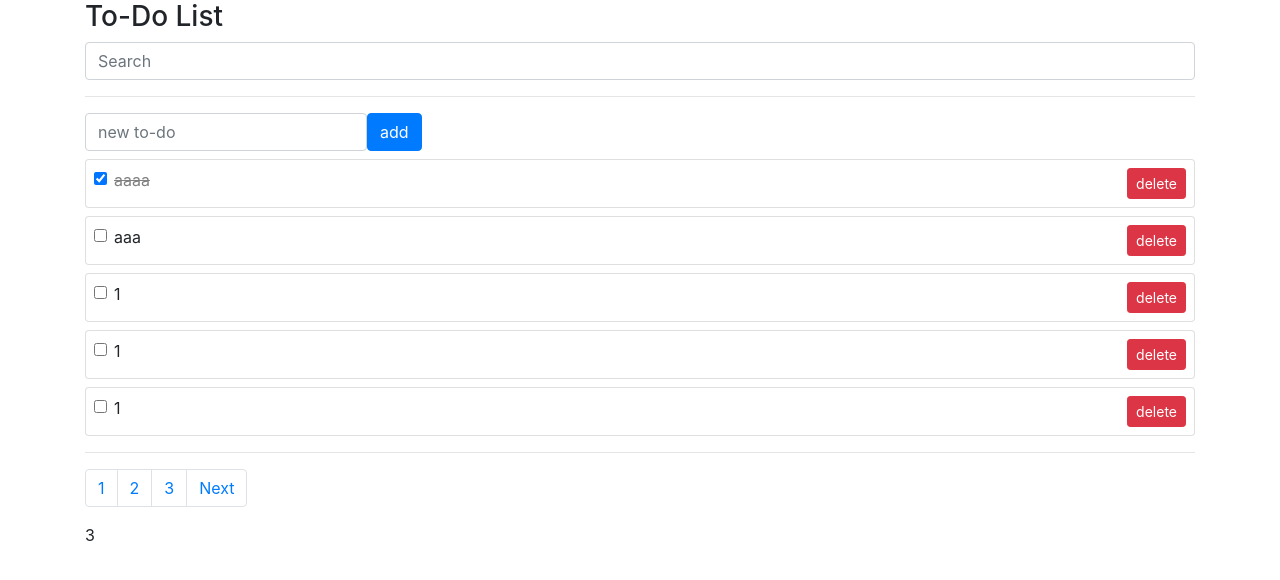
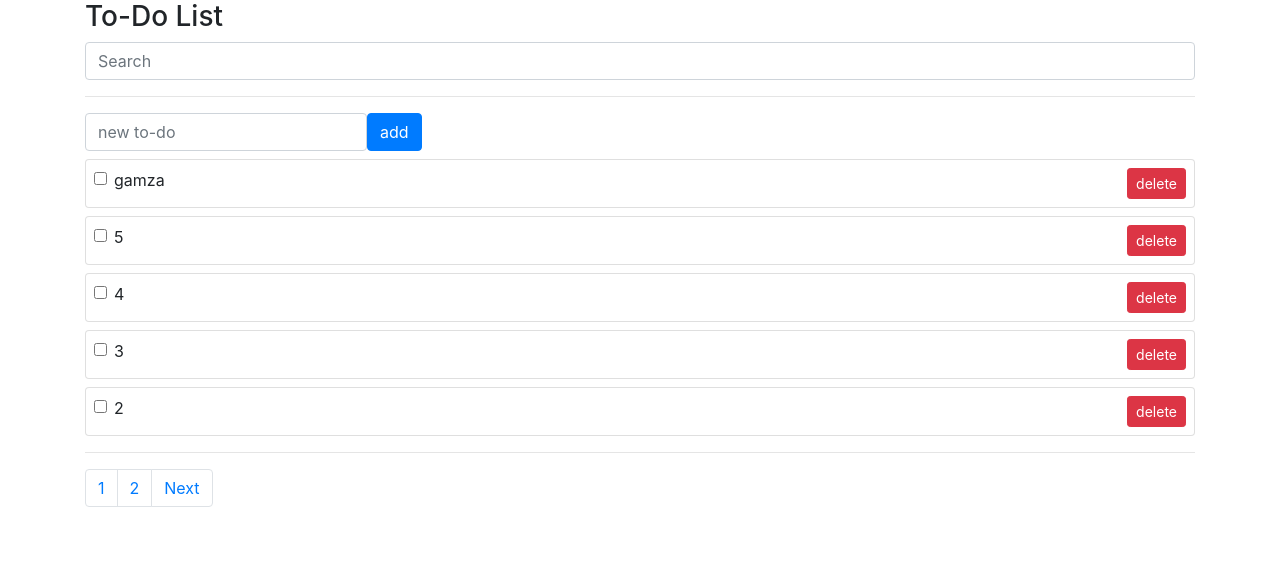
Before and after one commit to owohaha123/Vue, a Vue app in the folder vue3-project/: page / in a window 1280 px wide. Shown: the top 580 px of the page. Built offline with nearby package versions, Linux system fonts and the light colour scheme; data requests are answered from the project's data file.

Commit message:
vue3_35~39
- watchEffect
- watch
- 데이터 추가, 삭제 시 paging 개선
- 검색 기능 개선 (watch, setTimeout, @keyup.enter)

```diff
--- a/vue3-project/db.json
+++ b/vue3-project/db.json
@@ -1,79 +1,44 @@
 {
   "todos": [
     {
-      "subject": "aaaa",
-      "completed": true,
-      "id": 2
+      "subject": "goguma",
+      "completed": false,
+      "id": 18
     },
     {
-      "subject": "aaa",
+      "subject": "new",
       "completed": false,
-      "id": 3
+      "id": 19
     },
     {
       "subject": "1",
       "completed": false,
-      "id": 4
-    },
-    {
-      "subject": "1",
-      "completed": false,
-      "id": 5
-    },
-    {
-      "subject": "1",
-      "completed": false,
-      "id": 6
-    },
-    {
-      "subject": "12",
-      "completed": false,
-      "id": 7
+      "id": 20
     },
     {
       "subject": "2",
       "completed": false,
-      "id": 8
+      "id": 21
     },
     {
-      "subject": "23",
+      "subject": "3",
       "completed": false,
-      "id": 9
+      "id": 22
+    },
+    {
+      "subject": "4",
+      "completed": false,
+      "id": 23
     },
     {
       "subject": "5",
       "completed": false,
-      "id": 10
+      "id": 24
     },
     {
-      "subject": "6",
+      "subject": "gamza",
       "completed": false,
-      "id": 11
-    },
-    {
-      "subject": "6",
-      "completed": false,
-      "id": 12
-    },
-    {
-      "subject": "7",
-      "completed": false,
-      "id": 13
-    },
-    {
-      "subject": "78",
-      "completed": false,
-      "id": 14
-    },
-    {
-      "subject": "8",
-      "completed": false,
-      "id": 15
-    },
-    {
-      "subject": "2",
-      "completed": false,
-      "id": 16
+      "id": 25
     }
   ]
 }
--- a/vue3-project/src/App.vue
+++ b/vue3-project/src/App.vue
@@ -5,15 +5,15 @@
   <div class="container">
     <h3>To-Do List</h3>
 
-    <input class="form-control mr-2" type="text" v-model="searchText" placeholder="Search"/>
+    <input class="form-control mr-2" type="text" v-model="searchText" @keyup.enter="searchTodo" placeholder="Search"/>
     <hr/>
     <!-- form component 생성 -->
     <TodoSimpleForm @add-todo="addTodo"/>
     <div>{{  error }}</div>
 
-    <div v-if="!filteredTodos.length">There is nothing to display</div>
+    <div v-if="!todos.length">There is nothing to display</div>
 
-    <TodoList :todos="filteredTodos" @toggle-todo="toggleTodo" @del-todo="delTodo"/>
+    <TodoList :todos="todos" @toggle-todo="toggleTodo" @del-todo="delTodo"/>
 
     <hr/>
 
@@ -33,19 +33,16 @@
         </li>
       </ul>
     </nav>
-    {{ numberOfPages }}
   </div>
 
 </template>
 
 <script>
-import {ref,computed} from 'vue';
+import {ref, computed, watch} from 'vue';
 import SummaryCode from './components/SummaryCode.vue';
 import TodoSimpleForm from './components/TodoSimpleForm.vue';
 import TodoList from './components/TodoList.vue';
 import axios from 'axios'; //비동기방식(비순차)
-//import { reactive } from 'vue';
-
 
 export default {
   components:{
@@ -58,12 +55,9 @@ export default {
     const todos = ref([]);
     const error = ref('');
     //const hasError = ref(false);
-    const todoStyle = {
-      textDecoration: 'line-through',
-      color: 'gray',
-    }
+    const searchText = ref('');
     const numberOfTodos = ref(0);
-    const limit = 5;
+    let limit = 5;
     const currentPage = ref(1);
     const numberOfPages = computed(()=>{
       return Math.ceil(numberOfTodos.value/limit);
@@ -72,7 +66,7 @@ export default {
     const getTodos = async(page = currentPage.value) => {
       currentPage.value = page;
       try{
-        const res = await axios.get(`http://localhost:3000/todos?_page=${page}&_limit=${limit}`);
+        const res = await axios.get(`http://localhost:3000/todos?_sort=id&_order=desc&subject_like=${searchText.value}&_page=${page}&_limit=${limit}`);
         numberOfTodos.value = res.headers['x-total-count'];
         todos.value = res.data;
       }catch(err){
@@ -89,11 +83,13 @@ export default {
       //db에 todo 저장
       error.value = '';
       try{
-        const res = await axios.post('http://localhost:3000/todos', {
+        //const res = await axios.post('http://localhost:3000/todos', {
+        await axios.post('http://localhost:3000/todos', {
           subject: todo.subject,
           completed : todo.completed,
         });
-        todos.value.push(res.data);
+        getTodos(1);
+        //todos.value.push(res.data);
       }catch(err){
         error.value = 'ERROR';
       }
@@ -112,7 +108,8 @@ export default {
       const id = todos.value[index].id;
       try{
         await axios.delete('http://localhost:3000/todos/' + id);
-        todos.value.splice(index, 1);
+        getTodos(1);
+        //todos.value.splice(index, 1);
       }catch(err){
         error.value = 'ERROR';
       }
@@ -131,16 +128,32 @@ export default {
       }
     };
 
-    const searchText = ref('');
-    const filteredTodos = computed(()=>{
-      if(searchText.value){
-        return todos.value.filter(todo => {
-          return todo.subject.includes(searchText.value);
-        });
-      }
+    // const filteredTodos = computed(()=>{
+    //   if(searchText.value){
+    //     return todos.value.filter(todo => {
+    //       return todo.subject.includes(searchText.value);
+    //     });
+    //   }
 
-      return todos.value;
+    //   return todos.value;
+    // });
+
+    let timeout = null;
+    const searchTodo = () => {
+      clearTimeout(timeout);
+      getTodos(1);
+    }
+    watch(searchText, () => {
+      clearTimeout(timeout);
+      timeout = setTimeout(() => {
+        getTodos(1);
+      },2000)//2s
     });
+
+    const todoStyle = {
+      textDecoration: 'line-through',
+      color: 'gray',
+    }
 
     return {
       addTodo,
@@ -155,13 +168,14 @@ export default {
       toggleTodo,
 
       searchText,
-      filteredTodos,
+      //filteredTodos,
       error,
 
       numberOfPages,
       currentPage,
 
       getTodos,
+      searchTodo,
     };
   },
 };
```
Also changed, not shown: vue3-project/src/components/SummaryCode.vue (+10 -2 lines).
